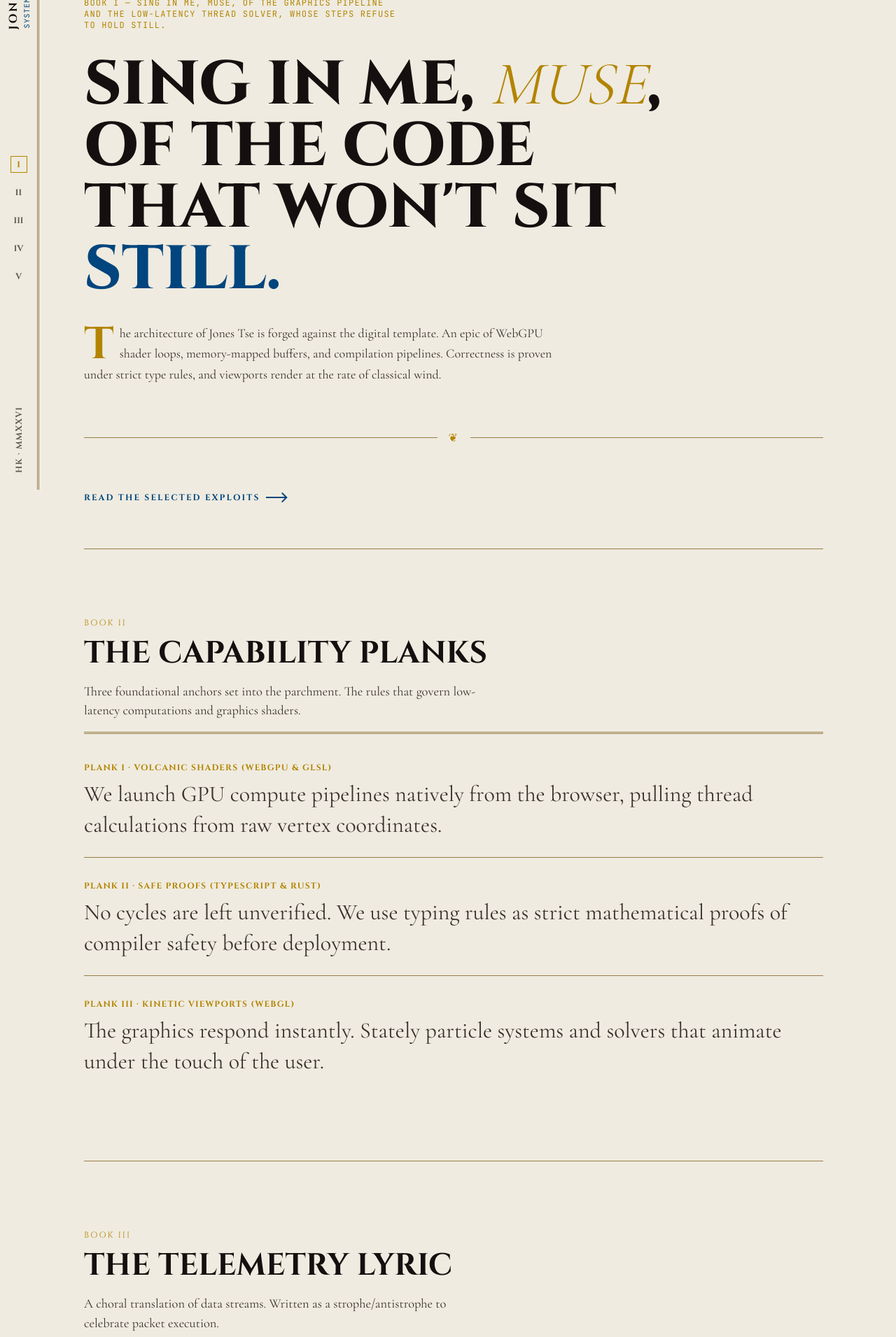
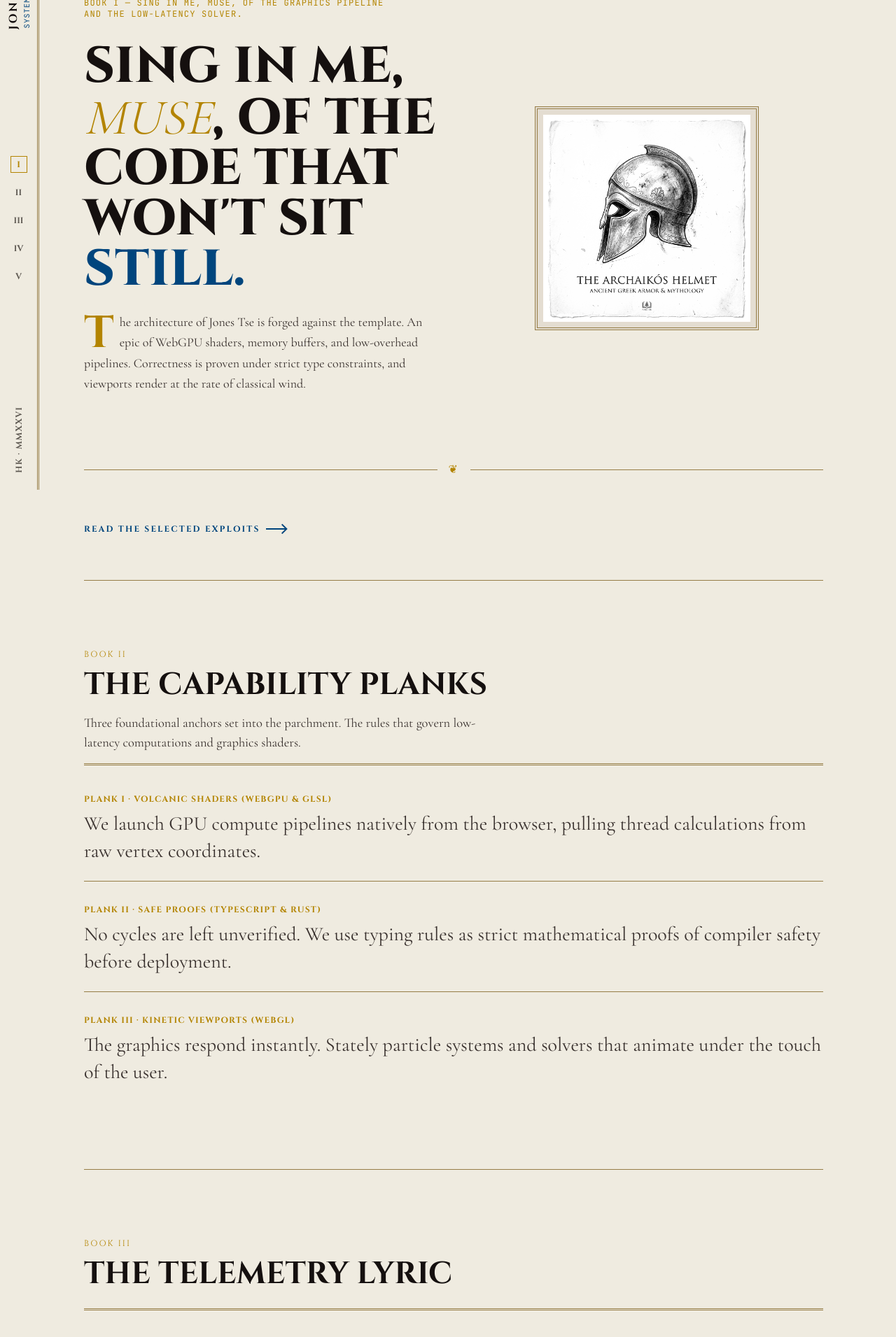
Before and after one commit to chunghei0116/portfolio-website, a Next.js app: page / in a window 1280 px wide. Shown: the part 100-2011 px from the top of the page at 70% size. Built offline with nearby package versions, Linux system fonts and the light colour scheme; no server answers.

Commit message:
style: add classical greek helmet illustration to split-screen layout and optimize Next Image

```diff
--- a/src/app/page.tsx
+++ b/src/app/page.tsx
@@ -1,6 +1,7 @@
 "use client";
 
 import { useEffect, useState } from "react";
+import Image from "next/image";
 
 interface ContributionData {
   count: number;
@@ -132,17 +133,29 @@ export default function Home() {
           {/* Hero Section — Book I: The Slogan */}
           <section className="min-h-[85dvh] flex flex-col justify-between pt-8 pb-16" id="book1" aria-labelledby="hero-h">
             <p className="font-mono text-xs uppercase tracking-widest text-accent max-w-md">
-              Book I — Sing in me, Muse, of the graphics pipeline and the low-latency thread solver, whose steps refuse to hold still.
+              Book I — Sing in me, Muse, of the graphics pipeline and the low-latency solver.
             </p>
 
-            <h1 className="font-sans text-[clamp(2.5rem,7vw,5.5rem)] leading-[1.0] font-extrabold tracking-display text-ink uppercase max-w-4xl my-8" id="hero-h">
-              Sing in me, <span className="font-serif italic font-light text-accent">Muse</span>, of the code that won&apos;t sit <span className="text-accent-2">still.</span>
-            </h1>
-
-            <div className="max-w-2xl">
-              <p className="font-serif text-lg leading-relaxed text-ink-2 drop-cap">
-                The architecture of Jones Tse is forged against the digital template. An epic of WebGPU shader loops, memory-mapped buffers, and compilation pipelines. Correctness is proven under strict type rules, and viewports render at the rate of classical wind.
-              </p>
+            <div className="grid grid-cols-1 lg:grid-cols-2 gap-12 items-center my-8">
+              <div>
+                <h1 className="font-sans text-[clamp(2.25rem,6vw,4.5rem)] leading-[1.0] font-extrabold tracking-display text-ink uppercase mb-6" id="hero-h">
+                  Sing in me, <span className="font-serif italic font-light text-accent">Muse</span>, of the code that won&apos;t sit <span className="text-accent-2">still.</span>
+                </h1>
+                <p className="font-serif text-lg leading-relaxed text-ink-2 drop-cap">
+                  The architecture of Jones Tse is forged against the template. An epic of WebGPU shaders, memory buffers, and low-overhead pipelines. Correctness is proven under strict type constraints, and viewports render at the rate of classical wind.
+                </p>
+              </div>
+              <div className="flex justify-center">
+                <div className="border-4 border-double border-rule p-2 max-w-[280px] sm:max-w-[320px] bg-paper-2">
+                  <Image
+                    src="/helmet.jpg"
+                    alt="Classical Greek helmet illustration"
+                    width={320}
+                    height={320}
+                    className="w-full grayscale contrast-125"
+                  />
+                </div>
+              </div>
             </div>
 
             <div className="scroll-divider" aria-hidden="true">
@@ -170,19 +183,19 @@ export default function Home() {
             <ol className="list-none p-0 flex flex-col gap-8" aria-label="Planks, of computations and proof">
               <li className="border-b border-rule pb-6">
                 <span className="font-sans text-xs text-accent font-bold uppercase tracking-widest block mb-2">Plank I · Volcanic Shaders (WebGPU &amp; GLSL)</span>
-                <p className="font-serif text-[clamp(1.25rem,3vw,2rem)] leading-snug text-ink-2">
+                <p className="font-serif text-[clamp(1.15rem,2.5vw,1.75rem)] leading-snug text-ink-2">
                   We launch GPU compute pipelines natively from the browser, pulling thread calculations from raw vertex coordinates.
                 </p>
               </li>
               <li className="border-b border-rule pb-6">
                 <span className="font-sans text-xs text-accent font-bold uppercase tracking-widest block mb-2">Plank II · Safe Proofs (TypeScript &amp; Rust)</span>
-                <p className="font-serif text-[clamp(1.25rem,3vw,2rem)] leading-snug text-ink-2">
+                <p className="font-serif text-[clamp(1.15rem,2.5vw,1.75rem)] leading-snug text-ink-2">
                   No cycles are left unverified. We use typing rules as strict mathematical proofs of compiler safety before deployment.
                 </p>
               </li>
               <li className="pb-6">
                 <span className="font-sans text-xs text-accent font-bold uppercase tracking-widest block mb-2">Plank III · Kinetic Viewports (WebGL)</span>
-                <p className="font-serif text-[clamp(1.25rem,3vw,2rem)] leading-snug text-ink-2">
+                <p className="font-serif text-[clamp(1.15rem,2.5vw,1.75rem)] leading-snug text-ink-2">
                   The graphics respond instantly. Stately particle systems and solvers that animate under the touch of the user.
                 </p>
               </li>
@@ -194,9 +207,6 @@ export default function Home() {
             <header className="plate-head">
               <p className="plate-head__no" aria-hidden="true">Book III</p>
               <h2 className="plate-head__title" id="lyric-h">The Telemetry Lyric</h2>
-              <p className="plate-head__sub">
-                A choral translation of data streams. Written as a strophe/antistrophe to celebrate packet execution.
-              </p>
             </header>
 
             <div className="lyric-box" aria-hidden="true">
@@ -211,7 +221,7 @@ export default function Home() {
             </div>
 
             <p className="text-center font-mono text-[0.7rem] text-muted uppercase tracking-wider mt-8">
-              Telemetry Strophe · WebGPU Engine · set programmatically, 2026
+              Telemetry Strophe · WebGPU Engine · 2026
             </p>
           </section>
 
@@ -220,9 +230,6 @@ export default function Home() {
             <header className="plate-head">
               <p className="plate-head__no" aria-hidden="true">Book IV</p>
               <h2 className="plate-head__title" id="exploits-h">Selected Exploits</h2>
-              <p className="plate-head__sub">
-                A Registry of projects deployed and graphics pipelines shipped across the network.
-              </p>
             </header>
 
             <ol className="ledger" aria-label="Selected work, newest first">
@@ -269,7 +276,7 @@ export default function Home() {
             <div className="grid grid-cols-1 md:grid-cols-2 gap-8 items-start">
               <p className="font-serif text-lg text-ink-2 leading-relaxed">
                 I configure rendering engines, build memory pipelines, and design scroll layouts that argue with their own margins.
-                Most of it is forged on drawing boards and deployed as a single asset file. I accept a small number of commissions per season — low-latency architectures that require a stately visual signature.
+                I accept a small number of commissions per season — low-latency architectures that require a stately visual signature.
               </p>
 
               {/* Form as CTA */}
```
Also changed, not shown: public/helmet.jpg (added).
